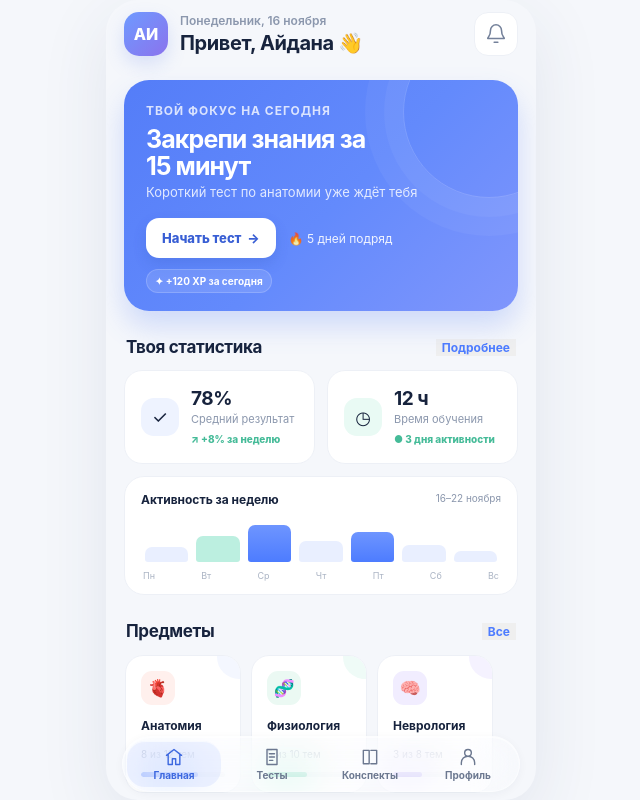
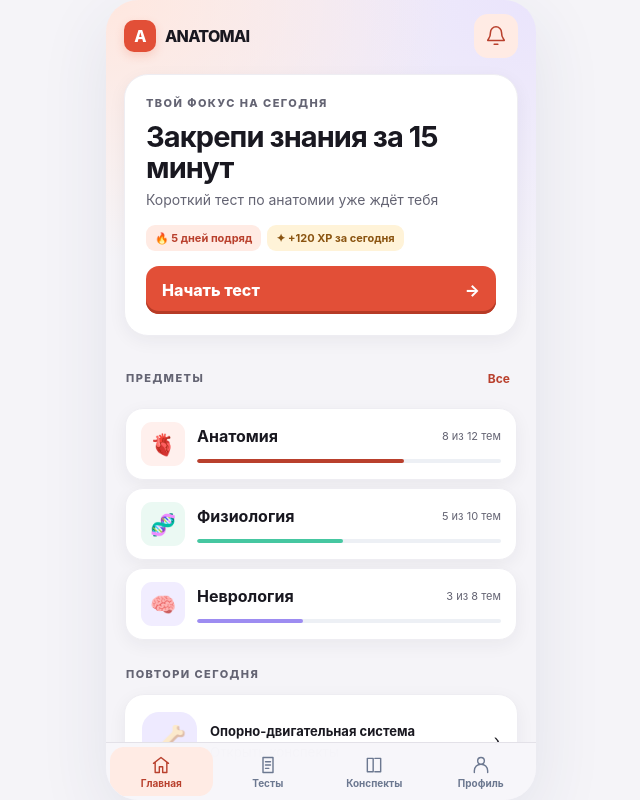
Before and after one commit to sharpv1/anatomai, a React (Vite) app: page / in a window 1280 px wide. Shown: the whole page, without its empty margins (319-959 px from the left). Built offline with nearby package versions, Linux system fonts and the light colour scheme.

Commit message:
Redesign ANATOMAI with coral study cards and four tab screens

```diff
--- a/index.html
+++ b/index.html
@@ -3,7 +3,7 @@
   <head>
     <meta charset="UTF-8" />
     <meta name="viewport" content="width=device-width, initial-scale=1, maximum-scale=1, minimum-scale=1, user-scalable=no, viewport-fit=cover" />
-    <meta name="theme-color" content="#f5f7fb" />
+    <meta name="theme-color" content="#f5f4f8" />
     <title>ANATOMAI — Telegram Mini App</title>
   </head>
   <body>
--- a/src/App.tsx
+++ b/src/App.tsx
@@ -1,5 +1,8 @@
 import { useEffect, useMemo, useState } from 'react';
 import type { AppRoute } from './components/BottomNavigation';
+import { AppHeader } from './components/AppHeader';
+import { StatisticsSection } from './components/StatisticsSection';
+import { NotesPage } from './pages/NotesPage';
 import { AppShell } from './components/AppShell';
 import { TestResult } from './features/tests/TestResult';
 import { TestSession } from './features/tests/TestSession';
@@ -23,7 +26,7 @@ export default function App() {
 
   useEffect(() => { if (!toast) return; const timeout = window.setTimeout(() => setToast(''), 2200); return () => window.clearTimeout(timeout); }, [toast]);
   const notify = (message: string) => setToast(message);
-  const goTo = (nextRoute: AppRoute) => { setRoute(nextRoute); if (nextRoute === 'tests') setTestScreen('catalog'); else if (nextRoute !== 'home') notify('Раздел скоро здесь'); };
+  const goTo = (nextRoute: AppRoute) => { setRoute(nextRoute); if (nextRoute === 'tests') setTestScreen('catalog'); };
   const openTest = (test: TestDefinition) => { setSelectedTest(test); setTestScreen('session'); window.history.pushState({ testSession: true }, '', '#test-session'); };
   const finishTest = (nextResult: TestResultData) => { setResult(nextResult); setTestScreen('result'); window.history.pushState({ testResult: true }, '', '#test-result'); };
   const backToCatalog = () => { setTestScreen('catalog'); setSelectedTest(null); setResult(null); window.history.pushState({}, '', window.location.pathname); };
@@ -31,8 +34,15 @@ export default function App() {
   const inTestFlow = route === 'tests' && testScreen !== 'catalog';
 
   return <AppShell route={route} onRouteChange={goTo} toast={toast} onCloseToast={() => setToast('')} hideNavigation={inTestFlow}>
-    <div className="page-view" hidden={route !== 'home'}><HomePage onStartTest={() => goTo('tests')} onNotify={notify} /></div>
+    {!inTestFlow && <AppHeader onNotifications={() => notify('Новых уведомлений нет')} />}
+    <div className="page-view" hidden={route !== 'home'}><HomePage onStartTest={() => goTo('tests')} onNotes={() => goTo('notes')} /></div>
     <div className="page-view" hidden={route !== 'tests' || testScreen !== 'catalog'}><TestsPage onSelectTest={openTest} /></div>
+    <div className="page-view" hidden={route !== 'notes'}><NotesPage /></div>
+    <div className="page-view" hidden={route !== 'profile'}>
+      <h1>Профиль</h1>
+      <div className="student-card"><span className="student-avatar">А</span><div><strong>Айдана</strong><small>Студент</small></div></div>
+      <StatisticsSection />
+    </div>
     {testScreen === 'session' && selectedTest && <TestSession test={selectedTest} platform={platform} onComplete={finishTest} onExit={backToCatalog} />}
     {testScreen === 'result' && result && <TestResult result={result} platform={platform} onBack={backToCatalog} onRetake={retakeTest} />}
     <button className="fullscreen-toggle" aria-label="Открыть полноэкранный режим" onClick={() => platform.requestFullscreen()}>⛶</button>
--- a/src/components/AppHeader.tsx
+++ b/src/components/AppHeader.tsx
@@ -3,13 +3,7 @@ type AppHeaderProps = { onNotifications: () => void };
 export function AppHeader({ onNotifications }: AppHeaderProps) {
   return (
     <header className="topbar">
-      <div className="greeting">
-        <div className="avatar">АИ</div>
-        <div>
-          <p className="eyebrow">Понедельник, 16 ноября</p>
-          <h1>Привет, Айдана 👋</h1>
-        </div>
-      </div>
+      <div className="brand"><span aria-hidden="true">A</span>ANATOMAI</div>
       <button className="icon-btn" aria-label="Уведомления" onClick={onNotifications}>
         <svg width="22" height="22" viewBox="0 0 24 24" fill="none" stroke="currentColor" strokeWidth="1.7" strokeLinecap="round" strokeLinejoin="round" aria-hidden="true"><path d="M18 8a6 6 0 0 0-12 0c0 7-3 7-3 9h18c0-2-3-2-3-9" /><path d="M10 21h4" /></svg>
       </button>
--- a/src/components/DailyFocusCard.tsx
+++ b/src/components/DailyFocusCard.tsx
@@ -8,11 +8,11 @@ export function DailyFocusCard({ onStart, metrics }: DailyFocusCardProps) {
       <div className="hero-label">Твой фокус на сегодня</div>
       <h2>Закрепи знания за 15 минут</h2>
       <p>Короткий тест по анатомии уже ждёт тебя</p>
-      <div className="hero-row">
-        <button className="start" onClick={onStart}>Начать тест&nbsp; →</button>
+      <div className="focus-metrics">
         <span className="streak">{metrics.streakLabel}</span>
+        <span className="micro-badge">{metrics.xpLabel}</span>
       </div>
-      <span className="micro-badge">{metrics.xpLabel}</span>
+      <button className="start" onClick={onStart}>Начать тест <span aria-hidden="true">→</span></button>
     </section>
   );
 }
--- a/src/components/StatisticsSection.tsx
+++ b/src/components/StatisticsSection.tsx
@@ -1,9 +1,7 @@
-type StatisticsSectionProps = { onDetails: () => void };
-
-export function StatisticsSection({ onDetails }: StatisticsSectionProps) {
+export function StatisticsSection() {
   return (
     <>
-      <div className="section"><h3>Твоя статистика</h3><button className="see-all" onClick={onDetails}>Подробнее</button></div>
+      <div className="section"><h3>Твоя статистика</h3></div>
       <div className="stats">
         <div className="stat"><div className="stat-icon">✓</div><div><b>78%</b><span>Средний результат</span><em className="stat-trend">↗ +8% за неделю</em></div></div>
         <div className="stat"><div className="stat-icon">◷</div><div><b>12 ч</b><span>Время обучения</span><em className="stat-trend">● 3 дня активности</em></div></div>
--- a/src/main.tsx
+++ b/src/main.tsx
@@ -2,5 +2,6 @@ import { StrictMode } from 'react';
 import { createRoot } from 'react-dom/client';
 import App from './App';
 import './styles/viewport.css';
+import './styles/coral.css';
 
 createRoot(document.getElementById('root')!).render(<StrictMode><App /></StrictMode>);
--- a/src/pages/HomePage.tsx
+++ b/src/pages/HomePage.tsx
@@ -1,19 +1,14 @@
 import { demoDailyFocusMetrics } from '../data/dailyFocus';
-import { AppHeader } from '../components/AppHeader';
 import { DailyFocusCard } from '../components/DailyFocusCard';
-import { StatisticsSection } from '../components/StatisticsSection';
 import { SubjectsSection } from '../components/SubjectsSection';
 
-type HomePageProps = { onStartTest: () => void; onNotify: (message: string) => void };
+type HomePageProps = { onStartTest: () => void; onNotes: () => void };
 
-export function HomePage({ onStartTest, onNotify }: HomePageProps) {
+export function HomePage({ onStartTest, onNotes }: HomePageProps) {
   return <>
-    <AppHeader onNotifications={() => onNotify('Новых уведомлений нет')} />
     <DailyFocusCard onStart={onStartTest} metrics={demoDailyFocusMetrics} />
-    <StatisticsSection onDetails={() => onNotify('Открываем статистику')} />
-    <SubjectsSection onAll={() => onNotify('Все предметы')} />
-    <div className="section"><h3>Повтори сегодня</h3><button className="see-all" onClick={() => onNotify('Открываем конспекты')}>Все конспекты</button></div>
-    <section className="review"><div className="review-art">🦴</div><div className="review-copy"><b>Кости верхней конечности</b><p>12 карточек · 4 минуты на повторение</p></div><button className="review-arrow" onClick={() => onNotify('Повторение началось')}>→</button></section>
-    <section className="tip"><div className="tip-icon">💡</div><div><b>Совет на сегодня</b><p>Повторяй материал короткими подходами — так знания закрепляются лучше.</p></div></section>
+    <SubjectsSection onAll={onStartTest} />
+    <div className="section"><h3>Повтори сегодня</h3></div>
+    <button className="review" onClick={onNotes}><span className="review-art" aria-hidden="true">🦴</span><span className="review-copy"><b>Опорно-двигательная система</b><small>Открыть конспекты</small></span><span aria-hidden="true">›</span></button>
   </>;
 }
--- /dev/null
+++ b/src/pages/NotesPage.tsx
@@ -0,0 +1,14 @@
+import { demoTests, questionsForTest } from '../features/tests/data';
+
+export function NotesPage() {
+  return <section className="notes-page">
+    <h1>Конспекты</h1>
+    {demoTests.map((test) => <section key={test.id}>
+      <div className="section"><h3>{test.title.split(':')[0]}</h3></div>
+      {questionsForTest(test.id).map((question) => <details className="note" key={question.id}>
+        <summary><span aria-hidden="true" className={`test-card-icon ${test.color}`}>{test.icon}</span>{question.text}</summary>
+        <p>{question.explanation}</p>
+      </details>)}
+    </section>)}
+  </section>;
+}
--- /dev/null
+++ b/src/styles/coral.css
@@ -0,0 +1,86 @@
+:root {
+  --ink: #191820;
+  --muted: #646473;
+  --blue: #b9402d;
+  --coral: #e24f37;
+  --peach: #ffebe4;
+  --bg: #f5f4f8;
+  --line: #eeedf2;
+  --text-secondary: var(--muted);
+  --border-control: #e3e1e8;
+  --shadow: 0 5px 18px rgba(39, 32, 59, .055);
+}
+
+.shell {
+  background: radial-gradient(ellipse 80% 260px at 0 0, #ffe7df, transparent),
+              radial-gradient(ellipse 95% 310px at 100% 0, #eae4fc, transparent), var(--bg);
+}
+.shell .topbar { margin: 2px 0 16px; }
+.brand { display: flex; align-items: center; gap: 9px; font-weight: 850; letter-spacing: -.7px; }
+.brand span, .student-avatar {
+  display: grid; place-items: center; background: var(--coral); color: white;
+  width: 32px; height: 32px; border-radius: 10px; box-shadow: 0 4px 10px #ee6b4838;
+}
+.topbar .icon-btn { border: 0; color: var(--blue); background: var(--peach); }
+.hero, .student-card, .note, .subject, .stat, .activity, .review, .tests-page .test-card {
+  background: white; border: 1px solid var(--line); box-shadow: var(--shadow);
+}
+.hero { padding: 21px; color: var(--ink); border-radius: 24px; }
+.hero::after, .subject::after { content: none; }
+.hero-label, .section h3 {
+  text-transform: uppercase; font-size: 11px; letter-spacing: .13em; color: var(--muted); font-weight: 800; opacity: 1;
+}
+.hero h2 { max-width: 12em; font-size: 29px; line-height: 1.07; margin: 11px 0 7px; }
+.hero p { color: var(--muted); font-size: 14px; line-height: 1.45; opacity: 1; margin: 0; }
+.focus-metrics { display: flex; flex-wrap: wrap; gap: 6px; margin: 15px 0; }
+.focus-metrics span { margin: 0; padding: 6px 9px; border: 0; border-radius: 9px; font-size: 11px; font-weight: 700; opacity: 1; }
+.streak { background: var(--peach); color: var(--blue); }
+.micro-badge { background: #fff3d8; color: #8a5410; }
+.start, .test-session .test-session__action, .test-result .test-session__action {
+  background: var(--coral); color: white; box-shadow: inset 0 -3px 0 #b63b26;
+}
+.start { display: flex; align-items: center; justify-content: space-between; width: 100%; min-height: 48px; font-size: 16px; }
+.see-all { background: transparent; min-height: 32px; }
+.subjects { display: grid; gap: 8px; overflow: visible; }
+.subject {
+  display: grid; grid-template-columns: 44px 1fr auto; align-items: center; gap: 5px 12px;
+  padding: 13px 15px; border-radius: 18px;
+}
+.subject-icon { grid-row: span 2; margin: 0; width: 44px; height: 44px; font-size: 21px; }
+.subject b { margin: 0; font-size: 16px; }
+.subject small { font-size: 11px; }
+.subject .progress { grid-column: 2 / -1; margin: 0; height: 4px; }
+.review { width: 100%; color: var(--ink); text-align: left; }
+.review-copy small, .student-card small { display: block; margin-top: 4px; color: var(--muted); }
+.student-card { margin-top: 14px; display: flex; align-items: center; gap: 14px; padding: 20px; border-radius: 22px; }
+.student-avatar { width: 48px; height: 48px; font-size: 22px; }
+.stat { flex-wrap: wrap; }
+.stat b { font-size: 25px; }
+.stat-icon { color: var(--blue); background: var(--peach); }
+.bar { background: #eeeaf4; }
+.bar.active { background: var(--coral); }
+.note { border-radius: 16px; margin: 8px 0; }
+.note summary {
+  display: grid; grid-template-columns: 40px 1fr 12px; gap: 12px; align-items: center;
+  padding: 13px; cursor: pointer; font-size: 14px; font-weight: 650; list-style: none;
+}
+.note summary::-webkit-details-marker { display: none; }
+.note summary::after { content: '›'; font-size: 22px; color: var(--muted); }
+.note[open] summary::after { transform: rotate(90deg); }
+.note p { margin: 0; padding: 0 16px 16px; line-height: 1.45; color: var(--muted); }
+.note .test-card-icon { width: 40px; height: 40px; font-size: 20px; }
+.tests-page .test-filters { display: grid; grid-template-columns: repeat(3, 1fr); gap: 4px; padding: 4px; border-radius: 15px; background: #eae8ef; }
+.tests-page .test-filter { padding: 5px; border: 0; border-radius: 12px; background: transparent; color: var(--muted); }
+.tests-page .test-filter.active { background: white; color: var(--ink); box-shadow: var(--shadow); }
+.tests-page .test-card-icon.blue, .test-mode-picker__icon { background: var(--peach); }
+.tests-page .test-card-icon.mint { background: #def7ed; }
+.tests-page .test-card-icon.violet { background: #ede8fb; }
+.tests-page .test-card-icon.orange { background: #fff1d7; }
+.tests-page .test-card:active, .test-session .test-choice.selected:not(.correct):not(.wrong) { background: var(--peach); }
+.shell > .bottom-nav {
+  left: var(--app-inset-left); right: var(--app-inset-right); bottom: 0; height: calc(58px + var(--app-inset-bottom));
+  padding: 4px 4px calc(4px + var(--app-inset-bottom)); border: 0; border-top: 1px solid var(--border-control);
+  border-radius: 0; background: #f7f6faf5; box-shadow: none;
+}
+.shell > .bottom-nav .nav-indicator { display: none; }
+.shell > .bottom-nav .nav-item.active { color: var(--blue); background: var(--peach); border-radius: 14px; }
```
